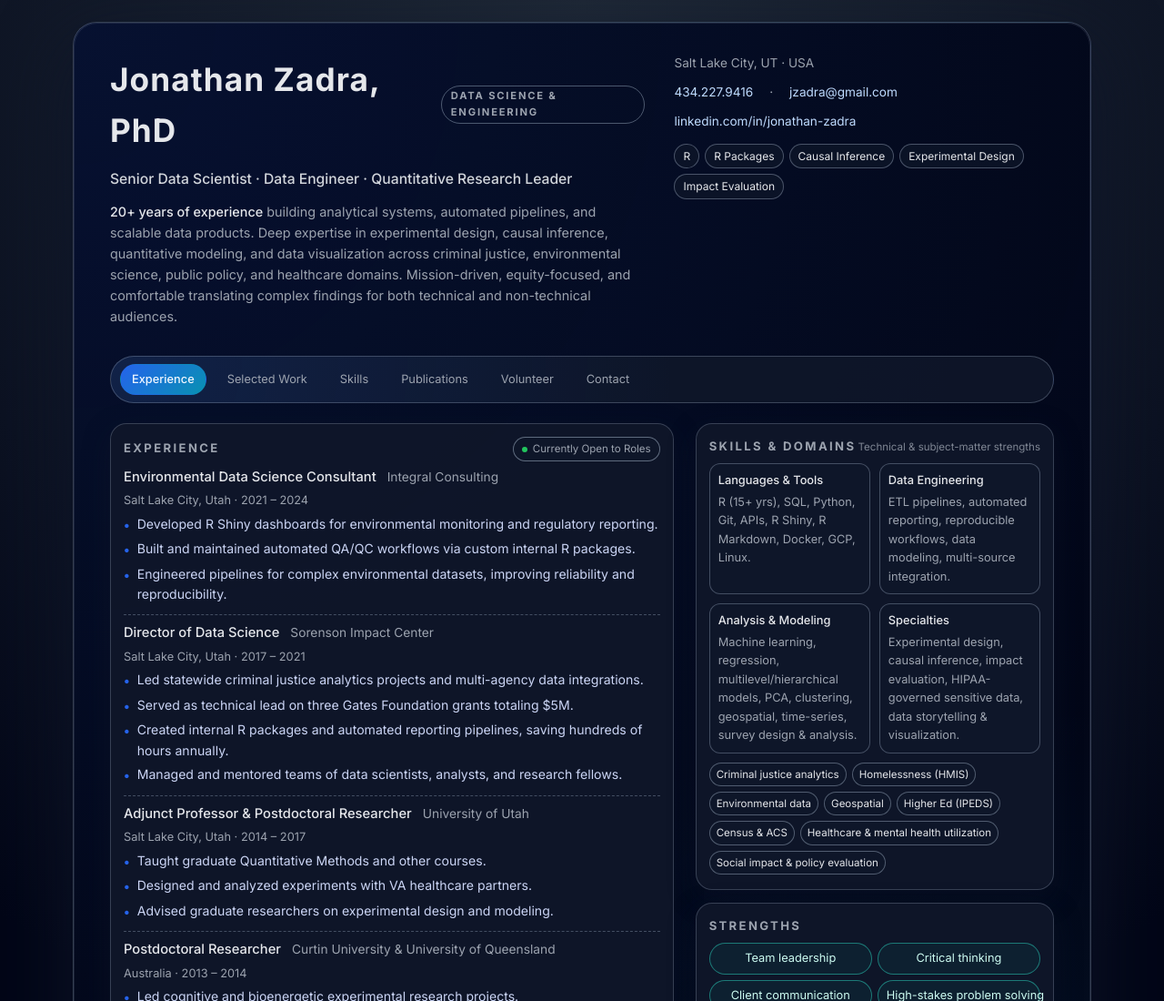
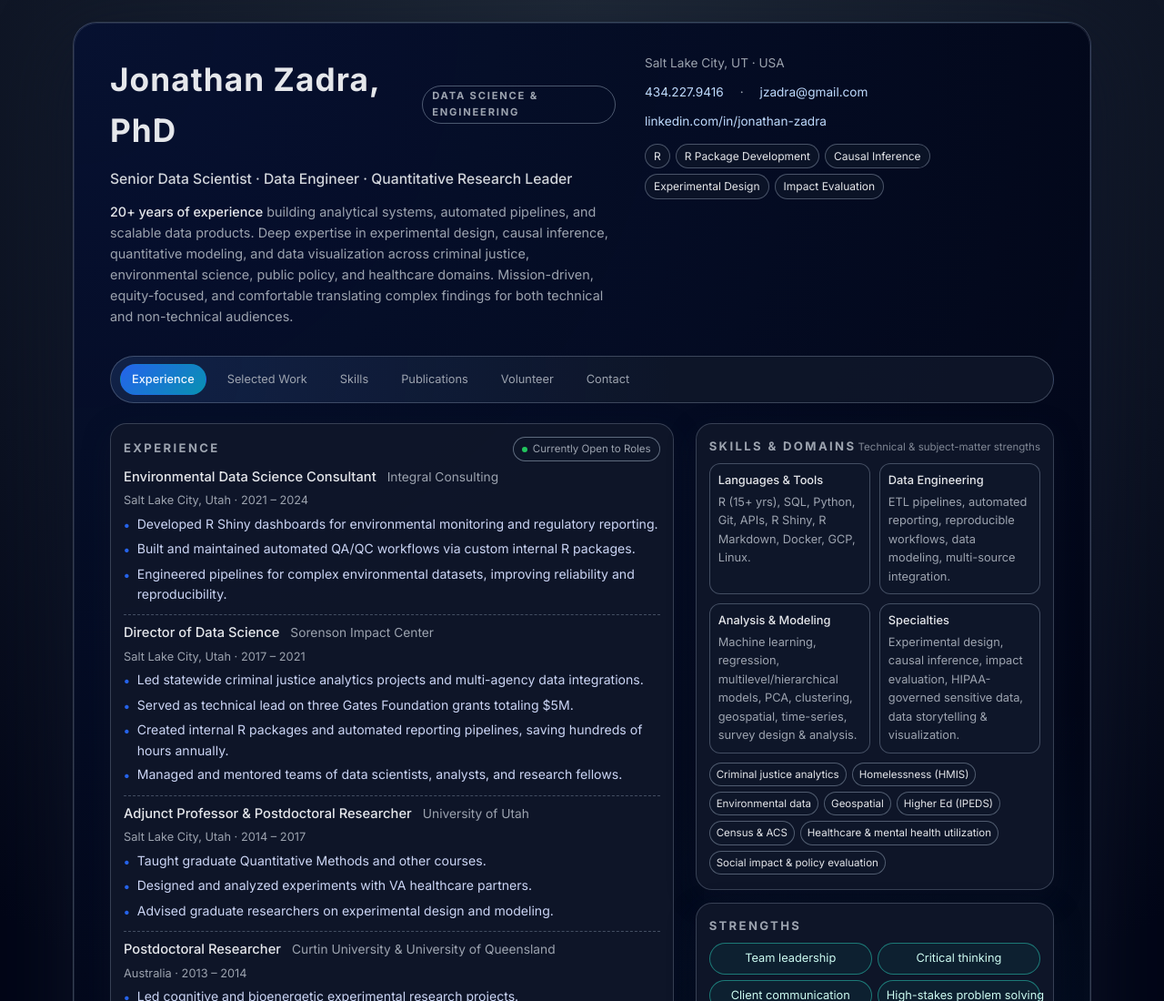
Before and after one commit to jzadra/jzadra.github.io, a plain HTML site: page index.html in a window 1280 px wide. Shown: the top 1100 px of the page at 91% size. Drawn offline with Linux system fonts and the light colour scheme.

Commit message:
Update chip label from 'R Packages' to 'R Package Development'

```diff
--- a/index.html
+++ b/index.html
@@ -552,7 +552,7 @@
         </div>
         <div class="chip-row">
           <div class="chip">R</div>
-          <div class = "chip">R Packages</div>
+          <div class="chip">R Package Development</div>
           <div class="chip">Causal Inference</div>
           <div class="chip">Experimental Design</div>
           <div class="chip">Impact Evaluation</div>
```
